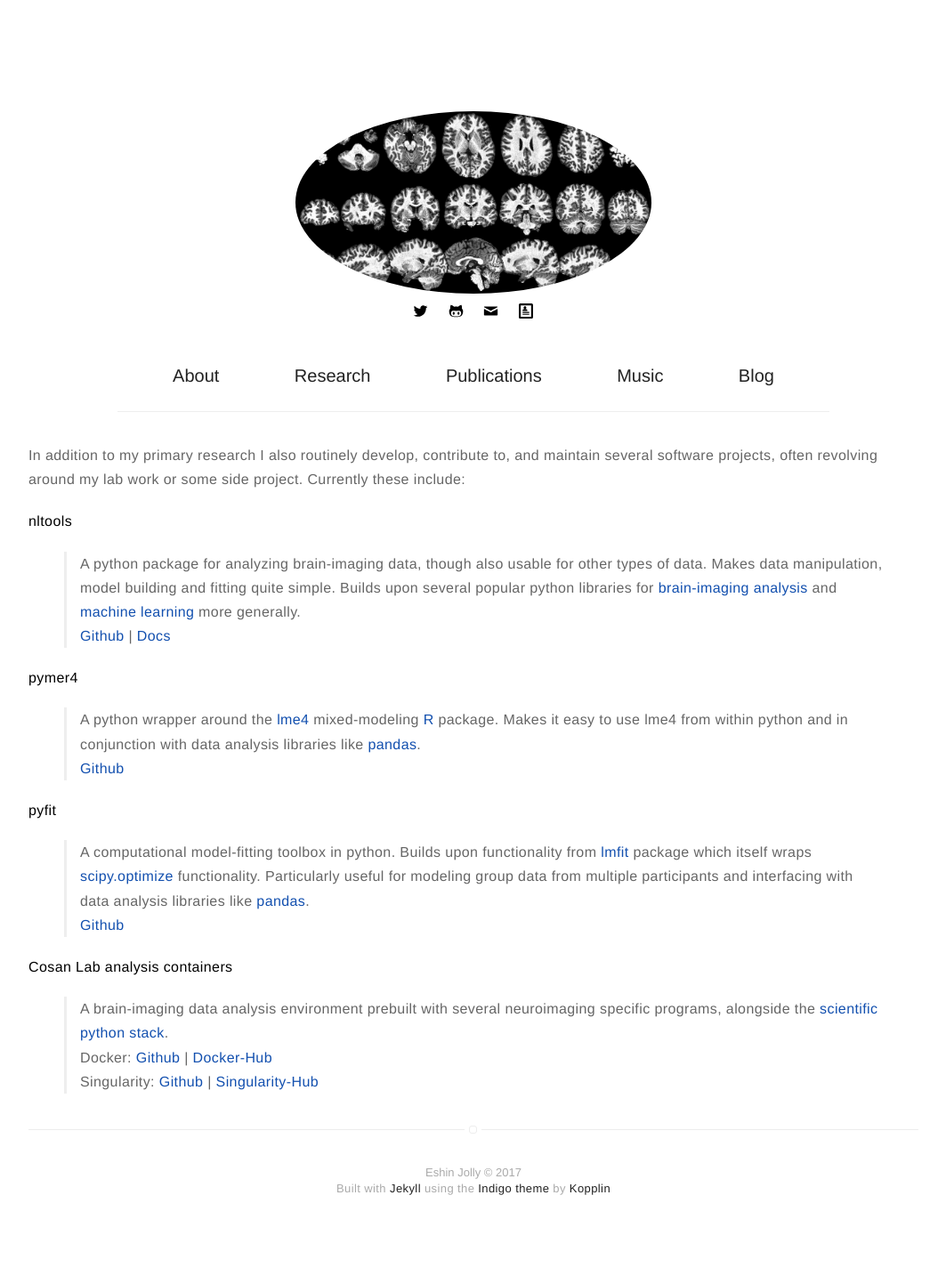
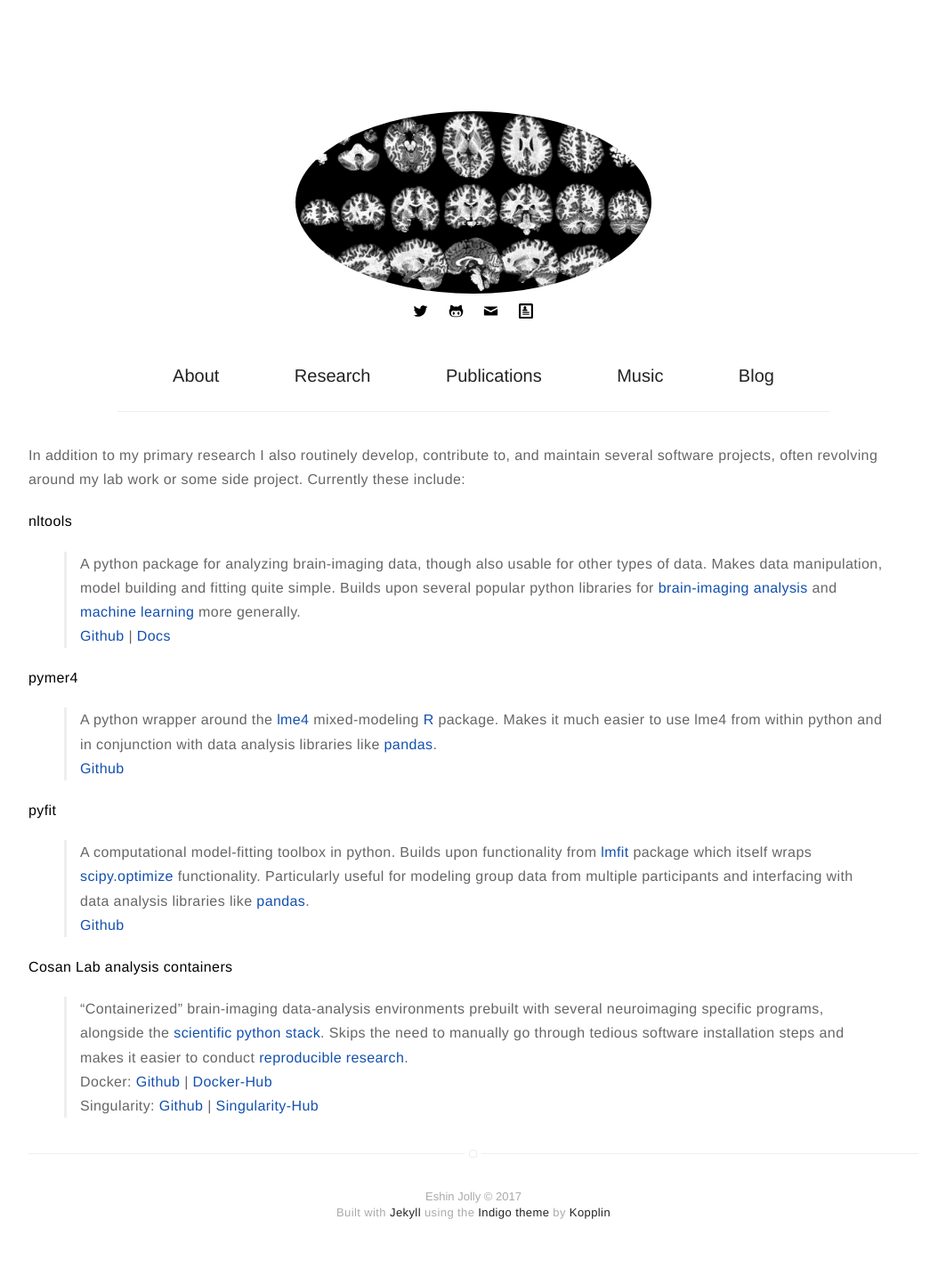
Before and after one commit to ejolly/ejolly.github.io, a Jekyll site: the page built from software.md, in a window 1280 px wide. Shown: the whole page at 89% size, without its empty margins (108-1171 px from the left). Built offline with Jekyll 4.4.1, drawn with Linux system fonts in a browser that asks for light colours; comment, search, counter and statistics services are not loaded; before the commit the page ends 1407 px from its top, so only the background shows below that.

Commit message:
Minor changes.

```diff
--- a/software.md
+++ b/software.md
@@ -12,7 +12,7 @@ In addition to my primary research I also routinely develop, contribute to, and
 
 **pymer4**
 
->A python wrapper around the [lme4](https://cran.r-project.org/web/packages/lme4/index.html) mixed-modeling [R](https://www.r-project.org/) package. Makes it easy to use lme4 from within python and in conjunction with data analysis libraries like [pandas](http://pandas.pydata.org/).
+>A python wrapper around the [lme4](https://cran.r-project.org/web/packages/lme4/index.html) mixed-modeling [R](https://www.r-project.org/) package. Makes it much easier to use lme4 from within python and in conjunction with data analysis libraries like [pandas](http://pandas.pydata.org/).
 >[Github](https://github.com/ejolly/pymer4)
 
 **pyfit**
@@ -23,6 +23,6 @@ In addition to my primary research I also routinely develop, contribute to, and
 
 **Cosan Lab analysis containers**
 
->A brain-imaging data analysis environment prebuilt with several neuroimaging specific programs, alongside the [scientific python stack](https://www.scipy.org/about.html).
+>"Containerized" brain-imaging data-analysis environments prebuilt with several neuroimaging specific programs, alongside the [scientific python stack](https://www.scipy.org/about.html). Skips the need to manually go through tedious software installation steps and makes it easier to conduct [reproducible research](http://www.nature.com/nrn/journal/v18/n2/full/nrn.2016.167.html).
 >Docker: [Github](https://github.com/cosanlab/cosanToolsDocker) | [Docker-Hub](https://hub.docker.com/r/ejolly/cosantoolsdocker/)
 >Singularity: [Github](https://github.com/cosanlab/cosanToolsSingularity) | [Singularity-Hub](https://singularity-hub.org/collections/108/)
```
